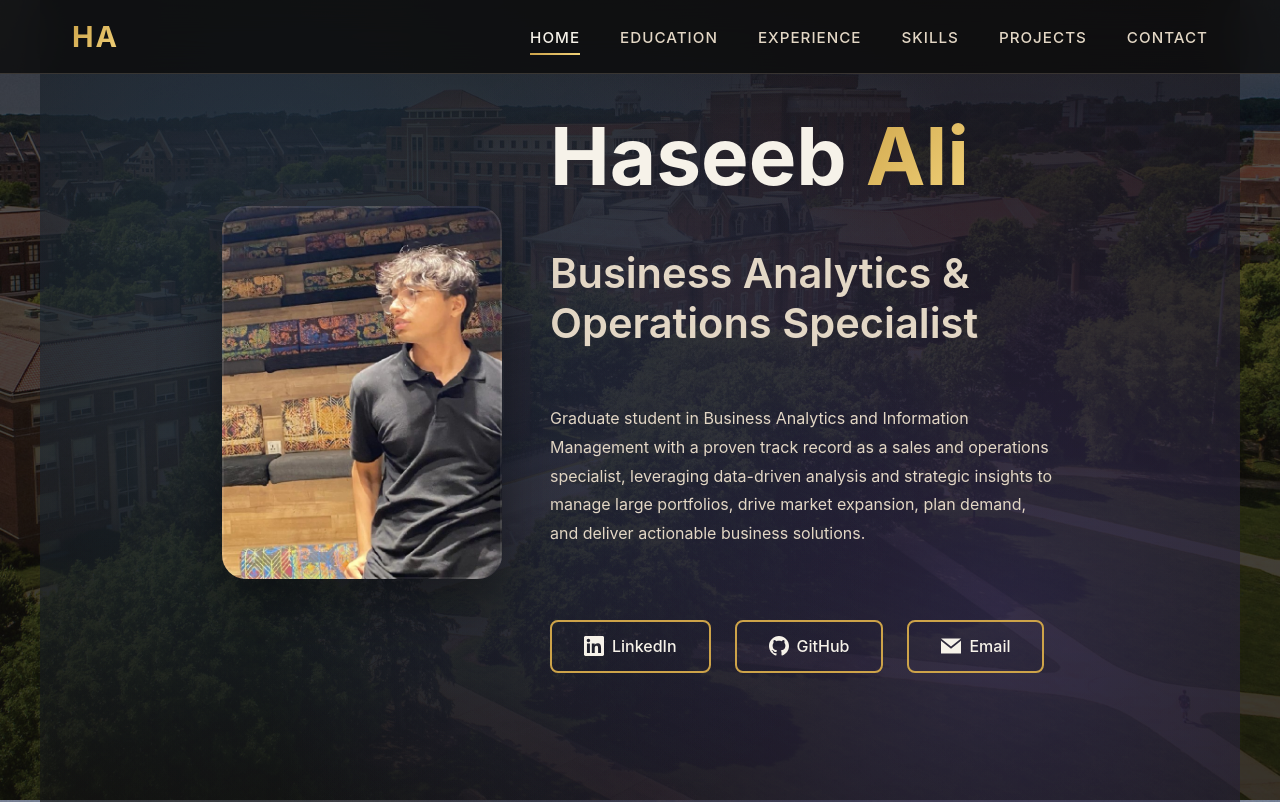
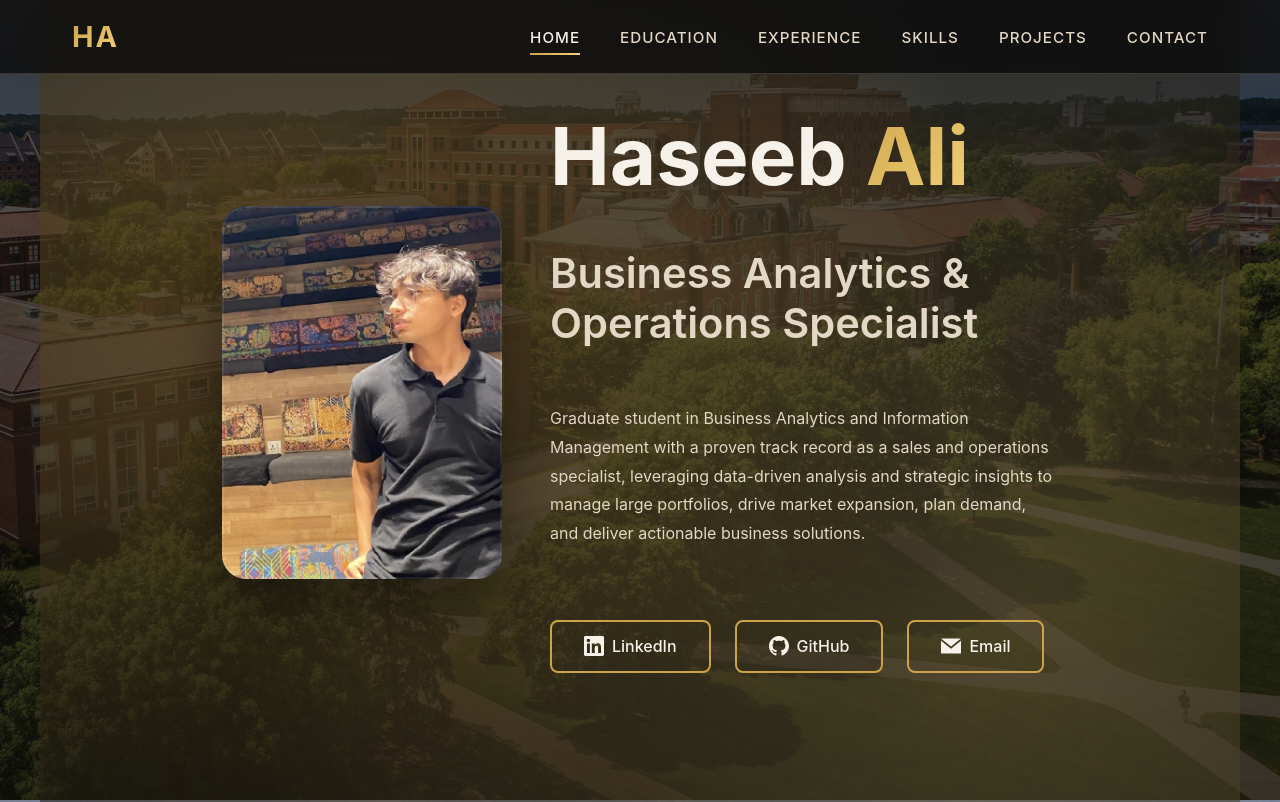
Before and after one commit to haseebali1101/Portfolio, a React (Create React App) app: page / in a window 1280 px wide. Shown: the top 802 px of the page. Built offline with nearby package versions, Linux system fonts and the light colour scheme.

Commit message:
Soften hero overlay with lighter gold accents

```diff
--- a/src/components/About.css
+++ b/src/components/About.css
@@ -6,15 +6,15 @@
   padding-top: 80px;
   position: relative;
   overflow: hidden;
-  background: linear-gradient(180deg, var(--bg-primary) 0%, var(--bg-secondary) 50%, var(--bg-primary) 100%);
+  background: linear-gradient(180deg, rgba(20, 18, 14, 0.55) 0%, rgba(18, 16, 12, 0.35) 50%, rgba(20, 18, 14, 0.55) 100%);
 }
 
 .about::before {
   content: '';
   position: absolute;
   inset: 0;
-  background: radial-gradient(circle at 20% 30%, rgba(74, 144, 226, 0.18) 0%, transparent 60%),
-              radial-gradient(circle at 80% 70%, rgba(123, 104, 238, 0.22) 0%, transparent 65%);
+  background: radial-gradient(circle at 18% 28%, rgba(214, 167, 66, 0.25) 0%, transparent 62%),
+              radial-gradient(circle at 82% 72%, rgba(241, 210, 121, 0.2) 0%, transparent 68%);
   pointer-events: none;
 }
 
@@ -40,9 +40,9 @@
   overflow: hidden;
   position: relative;
   box-shadow: 0 25px 60px rgba(0, 0, 0, 0.45);
-  background: radial-gradient(circle at 30% 30%, rgba(74, 144, 226, 0.3), transparent 70%),
-              radial-gradient(circle at 70% 70%, rgba(123, 104, 238, 0.35), transparent 75%),
-              rgba(23, 23, 23, 0.85);
+  background: radial-gradient(circle at 32% 28%, rgba(215, 173, 73, 0.35), transparent 70%),
+              radial-gradient(circle at 68% 70%, rgba(240, 210, 140, 0.3), transparent 75%),
+              rgba(26, 22, 18, 0.72);
   display: flex;
   align-items: center;
   justify-content: center;
```
